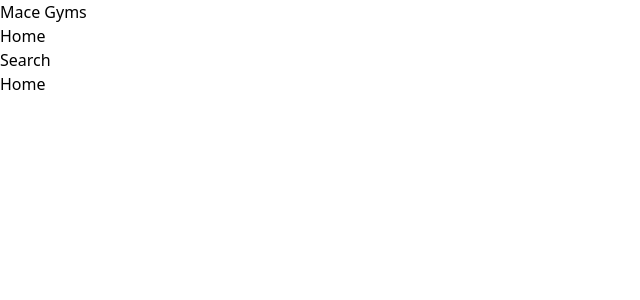
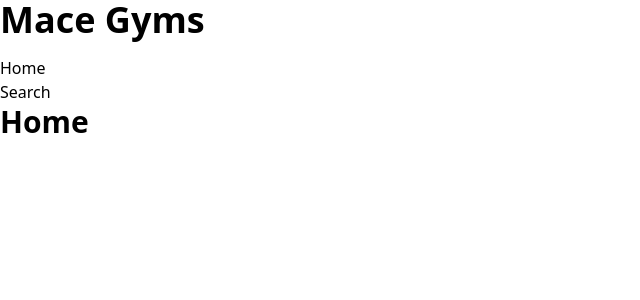
Before and after one commit to mace-akkari/Mace-Gyms, a Next.js app: page / in a window 1280 px wide. Shown: the top 300 px of the page, without its empty margins (0-640 px from the left). Built offline with nearby package versions, Linux system fonts and the light colour scheme.

Commit message:
add global styling

```diff
--- a/src/app/globals.css
+++ b/src/app/globals.css
@@ -1,3 +1,15 @@
 @tailwind base;
 @tailwind components;
 @tailwind utilities;
+
+h1 {
+  @apply text-4xl font-bold mb-4;
+}
+
+h2 {
+  @apply text-3xl font-semibold mb-3;
+}
+
+h3 {
+  @apply text-2xl font-semibold mb-2;
+}
```
